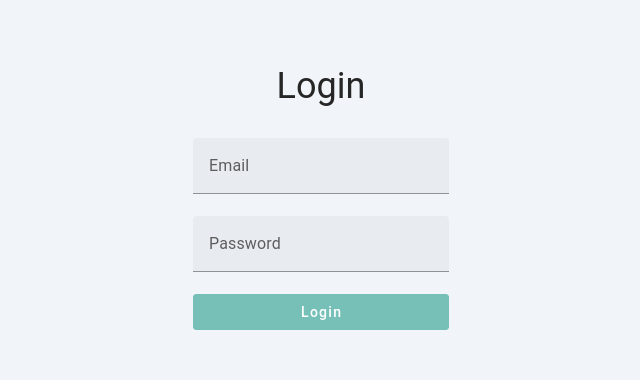
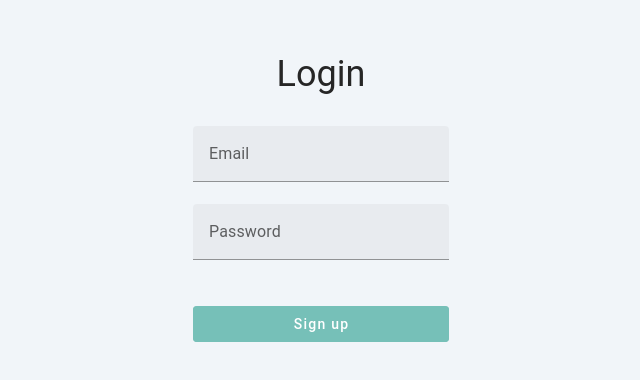
Before and after one commit to dserranog1/user-access-webapp, a Vue app: page /login in a window 1280 px wide. Shown: the part 202-582 px from the top of the page, without its empty margins (319-959 px from the left). Built offline with nearby package versions, Linux system fonts and the light colour scheme.

Commit message:
feat: add login

```diff
--- a/src/components/LoginForm.vue
+++ b/src/components/LoginForm.vue
@@ -1,61 +1,79 @@
 <script setup lang="ts">
-import { emailRegex } from "@/misc/regex";
+import { handleError } from "@/helpers";
+import { emailRules } from "@/shared/fieldRules";
+import { createPasswordField } from "@/shared/fields";
+import { useSnackbarsStore } from "@/stores/snackbars";
+import { CustomInputField } from "@/types";
+import axios from "axios";
 import { ref } from "vue";
+import SubmitButton from "./ui/SubmitButton.vue";
 
-const email = ref<string>("");
-const password = ref<string>("");
+const snackbarsStore = useSnackbarsStore();
+
 const isValid = ref<boolean>(false);
+const isLoading = ref<boolean>(false);
 
-const emailRules = [
-  (value: string) => {
-    if (value) return true;
+const identityField: CustomInputField = {
+  name: "identity",
+  type: "text",
+  required: true,
+  label: "Email",
+  placeholder: "Email",
+  rules: emailRules,
+  value: "",
+  error: "",
+};
+const passwordField = createPasswordField();
 
-    return "E-mail is requred.";
-  },
-  (value: string) => {
-    if (emailRegex.test(value)) return true;
+const formInputs = ref([identityField, passwordField]);
 
-    return "E-mail must be valid.";
-  },
-];
-
-const passwordRules = [
-  (value: string) => {
-    if (value?.length >= 8) return true;
-    return "Password must have at least 8 characters";
-  },
-];
-
-const handleSubmit = () => {
-  //TODO validate login
-  console.log(isValid.value);
+const handleSubmit = async () => {
+  isLoading.value = true;
+  const payload: { [key: string]: string } = {};
+  formInputs.value.forEach((input) => {
+    payload[input.name] = input.value;
+  });
+  try {
+    const response = await axios.post(
+      `${import.meta.env.VITE_HOST_URL}/collections/users/auth-with-password`,
+      payload
+    );
+    localStorage.setItem("JWT", response.data.token);
+    snackbarsStore.setSuccessSnackbar(true, "Success!");
+  } catch (err) {
+    handleError(err, formInputs);
+    snackbarsStore.setfailureSnackbar(
+      true,
+      "There has been an error while logging you in"
+    );
+  } finally {
+    isLoading.value = false;
+  }
 };
 </script>
 <template>
   <v-form v-model="isValid" @submit.prevent="handleSubmit()">
-    <v-text-field
-      type="email"
-      placeholder="example@email.com"
-      required
-      label="Email"
-      :rules="emailRules"
-      v-model="email"
-    >
-    </v-text-field>
-    <v-text-field
-      type="password"
-      v-model="password"
-      required
-      :rules="passwordRules"
-      label="Password"
-    >
-    </v-text-field>
-    <v-btn
+    <template v-for="input in formInputs" :key="input.label">
+      <v-text-field
+        v-model="input.value"
+        :type="input.type"
+        :placeholder="input.placeholder"
+        :required="input.required"
+        :rules="input.rules"
+        :label="input.label"
+        @update:model-value="
+          () => {
+            input.error = ``;
+          }
+        "
+        :error-messages="input.error"
+      >
+      </v-text-field>
+    </template>
+    <SubmitButton
+      :loading="isLoading"
       :disabled="!isValid"
-      color="teal-darken-1"
-      type="submit"
-      class="text-none w-100"
-      >Login</v-btn
-    >
+      label="Sign up"
+    ></SubmitButton>
   </v-form>
 </template>
--- a/src/components/SignUpForm.vue
+++ b/src/components/SignUpForm.vue
@@ -1,24 +1,18 @@
 <script setup lang="ts">
 import { handleError } from "@/helpers";
-import { emailRegex } from "@/misc/regex";
 import { CustomInputField } from "@/types";
 import axios from "axios";
 import { ref } from "vue";
 import { useRouter } from "vue-router";
 import { useSnackbarsStore } from "@/stores/snackbars";
+import { createEmailField, createPasswordField } from "@/shared/fields";
+import SubmitButton from "./ui/SubmitButton.vue";
 
 const nameRules = [
   (value: string) => {
     if (value) return true;
 
     return "Name is required.";
-  },
-];
-
-const passwordRules = [
-  (value: string) => {
-    if (value?.length >= 8) return true;
-    return "Password must have at least 8 characters";
   },
 ];
 
@@ -33,19 +27,6 @@ const passwordConfirmRules = [
   },
 ];
 
-const emailRules = [
-  (value: string) => {
-    if (value) return true;
-
-    return "E-mail is required.";
-  },
-  (value: string) => {
-    if (emailRegex.test(value)) return true;
-
-    return "E-mail must be valid.";
-  },
-];
-
 const nameField: CustomInputField = {
   name: "name",
   type: "text",
@@ -57,27 +38,8 @@ const nameField: CustomInputField = {
   error: "",
 };
 
-const emailField: CustomInputField = {
-  name: "email",
-  type: "email",
-  required: true,
-  label: "Email",
-  placeholder: "Email",
-  rules: emailRules,
-  value: "",
-  error: "",
-};
-
-const passwordField: CustomInputField = {
-  name: "password",
-  type: "password",
-  required: true,
-  label: "Password",
-  placeholder: "Password",
-  rules: passwordRules,
-  value: "",
-  error: "",
-};
+const emailField = createEmailField();
+const passwordField = createPasswordField();
 
 const passwordConfirmField: CustomInputField = {
   name: "passwordConfirm",
@@ -98,8 +60,6 @@ const formInputs = ref([
 ]);
 const isValid = ref<boolean>(false);
 const isLoading = ref<boolean>(false);
-const successSnackbar = ref<boolean>(false);
-const failSnackback = ref<boolean>(false);
 const router = useRouter();
 const snackbarsStore = useSnackbarsStore();
 
@@ -114,12 +74,10 @@ const handleSubmit = async () => {
       `${import.meta.env.VITE_HOST_URL}/collections/users/records`,
       payload
     );
-    successSnackbar.value = true;
     snackbarsStore.setSuccessSnackbar(true, "User successfully created");
     router.push({ name: "Login" });
   } catch (err) {
     handleError(err, formInputs);
-    failSnackback.value = true;
     snackbarsStore.setfailureSnackbar(true, "Error while creating user");
   } finally {
     isLoading.value = false;
@@ -149,13 +107,10 @@ const handleSubmit = async () => {
       >
       </v-text-field>
     </template>
-    <v-btn
+    <SubmitButton
       :loading="isLoading"
-      :disabled="!true"
-      color="teal-darken-1"
-      type="submit"
-      class="text-none w-100 mt-6"
-      >Sign up
-    </v-btn>
+      :disabled="!isValid"
+      label="Sign up"
+    ></SubmitButton>
   </v-form>
 </template>
--- /dev/null
+++ b/src/components/ui/SubmitButton.vue
@@ -0,0 +1,14 @@
+<script setup lang="ts">
+defineProps<{ loading: boolean; disabled: boolean; label: string }>();
+</script>
+
+<template>
+  <v-btn
+    :loading="loading"
+    :disabled="disabled"
+    color="teal-darken-1"
+    type="submit"
+    class="text-none w-100 mt-6"
+    >{{ label }}
+  </v-btn>
+</template>
--- /dev/null
+++ b/src/shared/fieldRules.ts
@@ -0,0 +1,21 @@
+import { emailRegex } from "@/misc/regex";
+
+export const emailRules = [
+  (value: string) => {
+    if (value) return true;
+
+    return "E-mail is required.";
+  },
+  (value: string) => {
+    if (emailRegex.test(value)) return true;
+
+    return "E-mail must be valid.";
+  },
+];
+
+export const passwordRules = [
+  (value: string) => {
+    if (value?.length >= 8) return true;
+    return "Password must have at least 8 characters";
+  },
+];
--- /dev/null
+++ b/src/shared/fields.ts
@@ -0,0 +1,28 @@
+import { CustomInputField } from "@/types";
+import { emailRules, passwordRules } from "./fieldRules";
+
+export const createEmailField = (): CustomInputField => {
+  return {
+    name: "email",
+    type: "email",
+    required: true,
+    label: "Email",
+    placeholder: "Email",
+    rules: emailRules,
+    value: "",
+    error: "",
+  };
+};
+
+export const createPasswordField = (): CustomInputField => {
+  return {
+    name: "password",
+    type: "password",
+    required: true,
+    label: "Password",
+    placeholder: "Password",
+    rules: passwordRules,
+    value: "",
+    error: "",
+  };
+};
```
